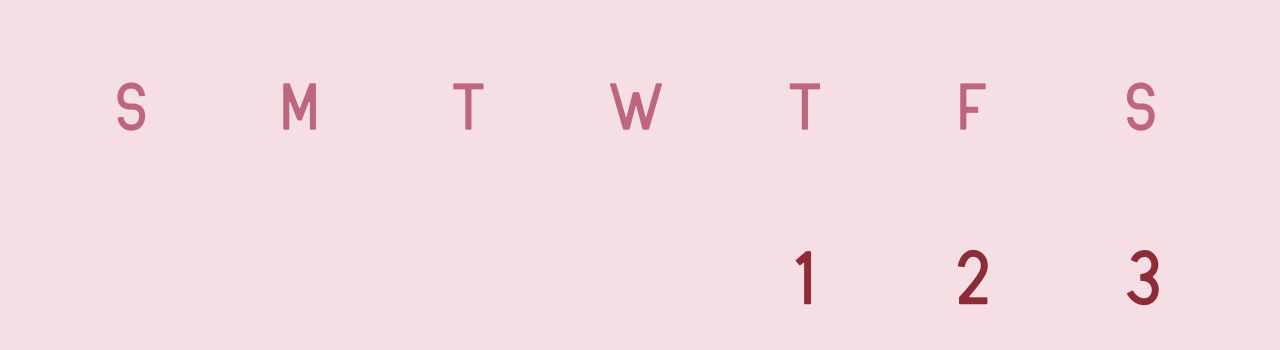
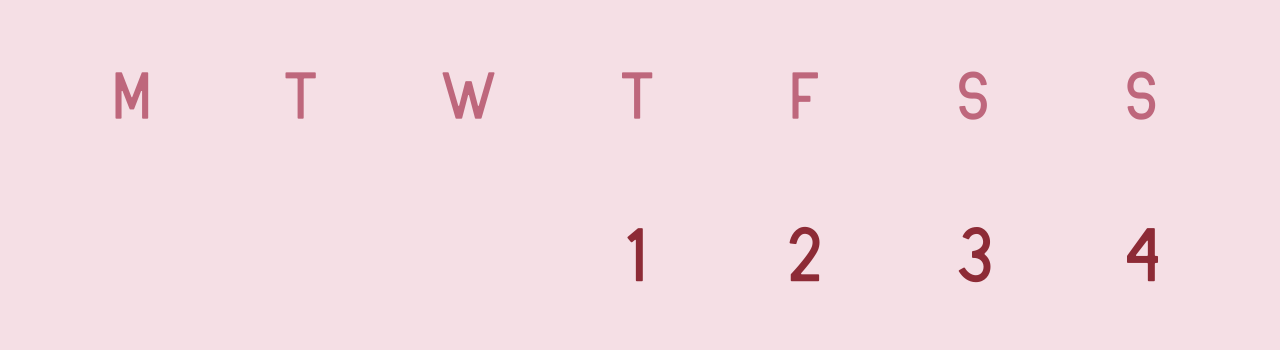
Before and after one commit to bruna-filipa/notionmenu, a plain HTML site: page calendar.html in a window 1280 px wide. Shown: the part 167-517 px from the top of the page. Drawn offline with Linux system fonts and the light colour scheme.

Commit message:
Update calendar.html

```diff
--- a/calendar.html
+++ b/calendar.html
@@ -30,7 +30,7 @@
   margin: 0;
   padding: 0;
   width: 100%;
-    height: 100%;
+  min-height: 100%;
   background: var(--background);
 }
 
@@ -39,11 +39,15 @@
   color: var(--primary);
 }
 
+/* MAIN CALENDAR */
+
 .calendar {
   container-type: inline-size;
+
   width: 100%;
   min-height: 100%;
-    padding: 4% 4% 5%;
+  padding: 4cqw 4cqw 5cqw;
+
   background: var(--background);
 }
 
@@ -53,33 +57,42 @@
   display: grid;
   grid-template-columns: 1fr 5fr 1fr;
   align-items: center;
-    margin-bottom: 8%;
+
+  width: 100%;
+  margin-bottom: 7cqw;
 }
 
 .month-title {
+  margin: 0;
   text-align: center;
-    font-size: clamp(22px, 8cqw, 85px);
+
+  font-family: "Antone", Arial, sans-serif;
+  font-size: clamp(20px, 7.5cqw, 85px);
   font-weight: 400;
-    letter-spacing: 0.45cqw;
+  letter-spacing: 0.4cqw;
   line-height: 1.2;
-    margin: 0;
+
+  color: var(--primary);
   white-space: nowrap;
 }
 
 .arrow {
-    border: none;
-    background: transparent;
-    color: var(--primary);
-    cursor: pointer;
   display: flex;
   align-items: center;
   justify-content: center;
-    padding: 8px;
+
+  background: transparent;
+  border: none;
+  padding: 5px;
+
+  color: var(--primary);
+  cursor: pointer;
 }
 
 .arrow svg {
-    width: clamp(15px, 4cqw, 40px);
-    height: clamp(15px, 4cqw, 40px);
+  width: clamp(16px, 3.5cqw, 40px);
+  height: clamp(16px, 3.5cqw, 40px);
+
   stroke: currentColor;
   stroke-width: 1.7;
   fill: none;
@@ -96,15 +109,19 @@
 .weekdays {
   display: grid;
   grid-template-columns: repeat(7, minmax(0, 1fr));
-    margin-bottom: 5%;
+  width: 100%;
+  margin-bottom: 4cqw;
 }
 
 .weekday {
+  text-align: center;
+
+  font-family: "Antone", Arial, sans-serif;
+  font-size: clamp(12px, 4.5cqw, 48px);
+  font-weight: 400;
+  line-height: 1.2;
+
   color: var(--secondary);
-    text-align: center;
-    font-size: clamp(12px, 4.5cqw, 48px);
-    letter-spacing: 0.1cqw;
-    line-height: 1.2;
 }
 
 /* DATE GRID */
@@ -112,28 +129,37 @@
 .days {
   display: grid;
   grid-template-columns: repeat(7, minmax(0, 1fr));
-    grid-auto-rows: 1fr;
-    row-gap: 1.2cqw;
+  grid-auto-rows: auto;
+
+  width: 100%;
+  row-gap: 1cqw;
 }
 
 .day {
+  position: relative;
+
   display: flex;
   align-items: center;
   justify-content: center;
+
+  width: 100%;
   aspect-ratio: 1 / 1;
 
-    font-size: clamp(13px, 5.5cqw, 55px);
-    color: var(--primary);
+  font-family: "Antone", Arial, sans-serif;
+  font-size: clamp(13px, 5.3cqw, 55px);
   font-weight: 400;
   line-height: 1;
 
-    position: relative;
-    z-index: 0;
+  color: var(--primary);
+  text-align: center;
+  isolation: isolate;
 }
 
 .day.empty {
   visibility: hidden;
 }
+
+/* TODAY HIGHLIGHT */
 
 .day.today {
   color: var(--background);
@@ -141,32 +167,69 @@
 
 .day.today::before {
   content: "";
+
   position: absolute;
   z-index: -1;
 
   width: 88%;
-    height: 88%;
+  aspect-ratio: 1 / 1;
+
   border-radius: 50%;
   background: var(--secondary);
 }
 
-  @container (max-width: 350px) {
+/* SMALL NOTION EMBEDS */
+
+@container (max-width: 400px) {
+
   .calendar {
-      padding: 5% 3%;
+    padding: 4cqw 3cqw;
   }
 
   .header {
-      margin-bottom: 9%;
+    margin-bottom: 6cqw;
   }
 
   .month-title {
-      letter-spacing: 0.2cqw;
+    font-size: 7cqw;
+    letter-spacing: 0.15cqw;
+  }
+
+  .weekday {
+    font-size: 4cqw;
+  }
+
+  .day {
+    font-size: 5cqw;
   }
 
   .days {
     row-gap: 0;
   }
 }
+
+/* VERY NARROW EMBEDS */
+
+@container (max-width: 250px) {
+
+  .month-title {
+    font-size: 6.5cqw;
+    letter-spacing: 0;
+  }
+
+  .weekday {
+    font-size: 3.8cqw;
+  }
+
+  .day {
+    font-size: 4.8cqw;
+  }
+
+  .header {
+    margin-bottom: 5cqw;
+  }
+}
+
 </style>
 </head>
 
@@ -206,19 +269,19 @@
 
   </div>
 
-  <!-- WEEKDAY HEADINGS -->
+  <!-- MONDAY TO SUNDAY -->
 
   <div class="weekdays">
-    <div class="weekday">S</div>
     <div class="weekday">M</div>
     <div class="weekday">T</div>
     <div class="weekday">W</div>
     <div class="weekday">T</div>
     <div class="weekday">F</div>
     <div class="weekday">S</div>
+    <div class="weekday">S</div>
   </div>
 
-  <!-- CALENDAR DATES -->
+  <!-- CALENDAR DAYS -->
 
   <div class="days" id="calendarDays"></div>
 
@@ -248,17 +311,18 @@
 const monthTitle = document.getElementById("monthTitle");
 const calendarDays = document.getElementById("calendarDays");
 
+/* RENDER CALENDAR */
+
 function renderCalendar() {
 
   calendarDays.innerHTML = "";
 
   monthTitle.textContent = monthNames[currentMonth];
 
-    const firstDay = new Date(
-      currentYear,
-      currentMonth,
-      1
-    ).getDay();
+  // Convert Sunday-first indexing to Monday-first
+  const firstDay = (
+    new Date(currentYear, currentMonth, 1).getDay() + 6
+  ) % 7;
 
   const daysInMonth = new Date(
     currentYear,
@@ -266,14 +330,16 @@
     0
   ).getDate();
 
-    // Add empty spaces before the first day
+  // Empty spaces before the first day
   for (let i = 0; i < firstDay; i++) {
+
     const empty = document.createElement("div");
     empty.className = "day empty";
+
     calendarDays.appendChild(empty);
   }
 
-    // Add each date
+  // Create days
   for (let day = 1; day <= daysInMonth; day++) {
 
     const dayElement = document.createElement("div");
@@ -281,10 +347,12 @@
     dayElement.textContent = day;
 
     // Highlight today's date
+    const actualToday = new Date();
+
     if (
-        day === today.getDate() &&
-        currentMonth === today.getMonth() &&
-        currentYear === today.getFullYear()
+      day === actualToday.getDate() &&
+      currentMonth === actualToday.getMonth() &&
+      currentYear === actualToday.getFullYear()
     ) {
       dayElement.classList.add("today");
     }
@@ -292,6 +360,8 @@
     calendarDays.appendChild(dayElement);
   }
 }
+
+/* CHANGE MONTH */
 
 function changeMonth(direction) {
 
@@ -310,7 +380,12 @@
   renderCalendar();
 }
 
+/* INITIALISE */
+
 renderCalendar();
+
+// Refresh today's highlight periodically
+setInterval(renderCalendar, 60000);
 </script>
 
 </body>
```
Lines whose indentation alone changed are shown as unchanged.
